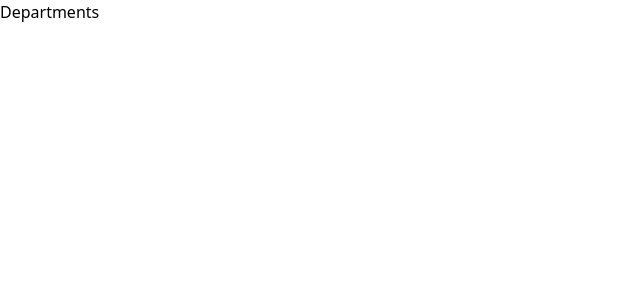
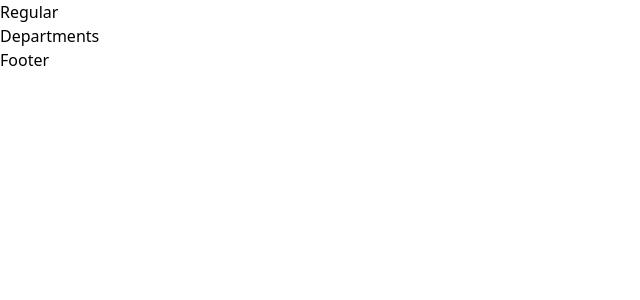
Before and after one commit to buckneer/pandora, a React (Vite) app: page /deps in a window 1280 px wide. Shown: the top 300 px of the page, without its empty margins (0-640 px from the left). Built offline with nearby package versions, Linux system fonts and the light colour scheme.

Commit message:
Navbar logic updatre

```diff
--- a/src/App.tsx
+++ b/src/App.tsx
@@ -2,6 +2,8 @@ import { BrowserRouter, Routes, Route } from "react-router-dom"
 import Projects from "./pages/Projects"
 import Uni from "./pages/Uni"
 import Departments from "./pages/Departments"
+import Navbar from "./components/common/Navbar"
+import Footer from "./components/common/Footer"
 
 
 function App() {
@@ -10,11 +12,13 @@ function App() {
 	return (
 		<>
 			<BrowserRouter>
+				<Navbar />
 				<Routes>
 					<Route path="/" element={<Projects />} />
 					<Route path="/uni" element={<Uni />} />
 					<Route path="/deps" element={<Departments />} />
 				</Routes>
+				<Footer />
 			</BrowserRouter>
 		</>
 	)
--- /dev/null
+++ b/src/components/common/Footer/index.tsx
@@ -0,0 +1,9 @@
+function Footer() {
+    return (
+        <div>
+            <h1>Footer</h1>
+        </div>
+    );
+}
+
+export default Footer;
--- /dev/null
+++ b/src/components/common/Navbar/HamburgerMenu.tsx
@@ -0,0 +1,11 @@
+
+
+function HamburgerMenu() {
+    return (
+        <div>
+            <h1>Hamburger</h1>
+        </div>
+    );
+}
+
+export default HamburgerMenu;
--- /dev/null
+++ b/src/components/common/Navbar/RegularMenu.tsx
@@ -0,0 +1,11 @@
+
+
+function RegularMenu() {
+    return (
+        <div>
+            <h1>Regular</h1>
+        </div>
+    );
+}
+
+export default RegularMenu;
--- /dev/null
+++ b/src/components/common/Navbar/index.tsx
@@ -0,0 +1,14 @@
+
+import {useWidth} from "../../../hooks/useWidth.ts";
+import HamburgerMenu from "./HamburgerMenu.tsx";
+import RegularMenu from "./RegularMenu.tsx";
+
+
+const Navbar = () => {
+	const regular = useWidth();
+
+
+	return regular ? <RegularMenu /> : <HamburgerMenu />;
+};
+
+export default Navbar;
--- /dev/null
+++ b/src/hooks/useWidth.ts
@@ -0,0 +1,26 @@
+import {useEffect, useState} from "react";
+
+
+export const useWidth = () => {
+	const [regular, setRegular] = useState(true);
+
+	useEffect(() => {
+		const handleNavBar = () => {
+			if (window.innerWidth < 1280 && regular) {
+				setRegular(false);
+			}
+
+			if (window.innerWidth >= 1280) {
+				setRegular(true);
+			}
+		};
+
+		handleNavBar();
+		window.addEventListener('resize', handleNavBar);
+
+		return () => window.removeEventListener('resize', handleNavBar);
+	}, [regular, setRegular]);
+
+
+	return regular;
+}
```
Also changed, not shown: src/assets/pmf.png (added).
